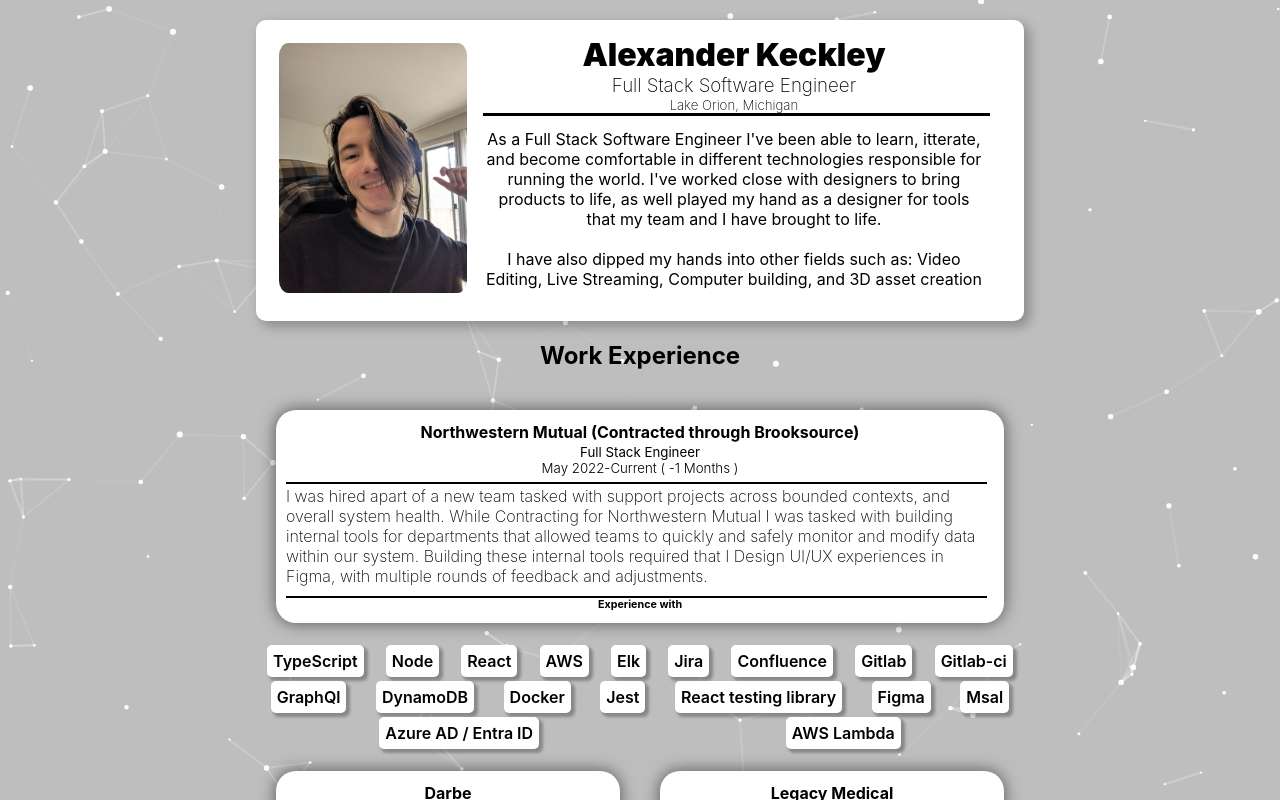
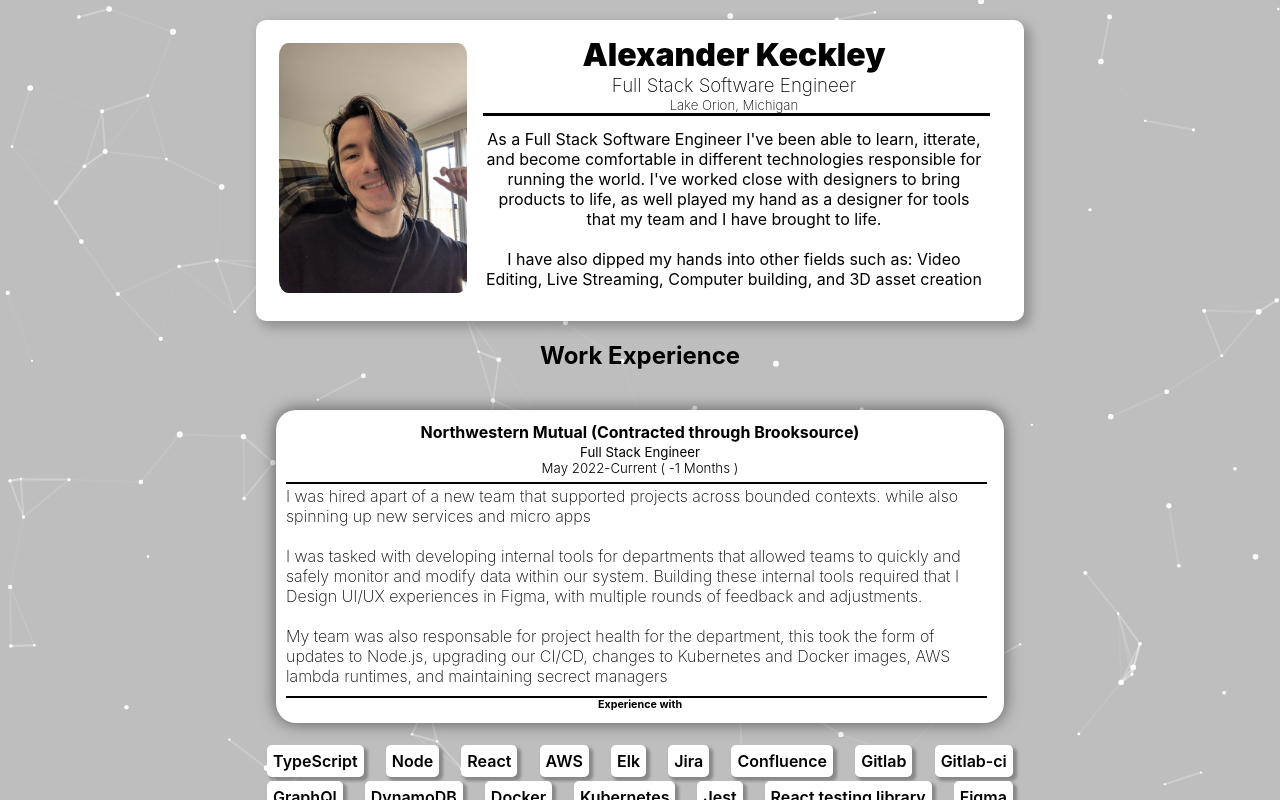
Before and after one commit to Drkeck/Drkeck.github.io, a React (Create React App) app: page / in a window 1280 px wide. Shown: the top 800 px of the page. Built offline with nearby package versions, Linux system fonts and the light colour scheme.

Commit message:
update work experience

```diff
--- a/src/Components/WorkExperience/index.js
+++ b/src/Components/WorkExperience/index.js
@@ -26,11 +26,13 @@
               ({months(new Date(element.joined), element.left ==="Current" ? new Date(Date.now()) : new Date(element.left))})
             </h5>
                     <p className="job-description">{element.description}</p>
-                {element.teckpoints ? (
+                {element.description2 && <p className="job-description">{element.description2}</p>}
+                {element.description3 && <p className="job-description">{element.description3}</p>}
+                {element.teckpoints && (
                     <section className="experience-card">
                         <h6>Experience with</h6>
                     </section>
-                ) : <></>}
+                )}
                 </div>
                 <div className="tek-points">
                 {element.teckpoints?.map((point , id) => (
--- a/src/Components/WorkExperience/workExp.json
+++ b/src/Components/WorkExperience/workExp.json
@@ -6,8 +6,10 @@
     "joined": "May 2022",
     "left": "Current",
     "title": "Full Stack Engineer",
-    "description":"I was hired apart of a new team tasked with support projects across bounded contexts, and overall system health. While Contracting for Northwestern Mutual I was tasked with building internal tools for departments that allowed teams to quickly and safely monitor and modify data within our system. Building these internal tools required that I Design UI/UX experiences in Figma, with multiple rounds of feedback and adjustments.",
-    "teckpoints": ["TypeScript", "Node", "React", "AWS", "Elk", "Jira", "Confluence", "Gitlab", "Gitlab-ci", "GraphQl", "DynamoDB", "Docker", "Jest", "React testing library", "Figma", "Msal", "Azure AD / Entra ID", "AWS Lambda"]
+    "description":  "I was hired apart of a new team that supported projects across bounded contexts. while also spinning up new services and micro apps",
+    "description2": "I was tasked with developing internal tools for departments that allowed teams to quickly and safely monitor and modify data within our system. Building these internal tools required that I Design UI/UX experiences in Figma, with multiple rounds of feedback and adjustments.",
+    "description3": "My team was also responsable for project health for the department, this took the form of updates to Node.js, upgrading our CI/CD, changes to Kubernetes and Docker images, AWS lambda runtimes, and maintaining secrect managers",
+    "teckpoints": ["TypeScript", "Node", "React", "AWS", "Elk", "Jira", "Confluence", "Gitlab", "Gitlab-ci", "GraphQl", "DynamoDB", "Docker", "Kubernetes", "Jest", "React testing library", "Figma", "Msal", "Azure AD / Entra ID", "AWS Lambda"]
 },
     {
     "name": "Darbe",
```
